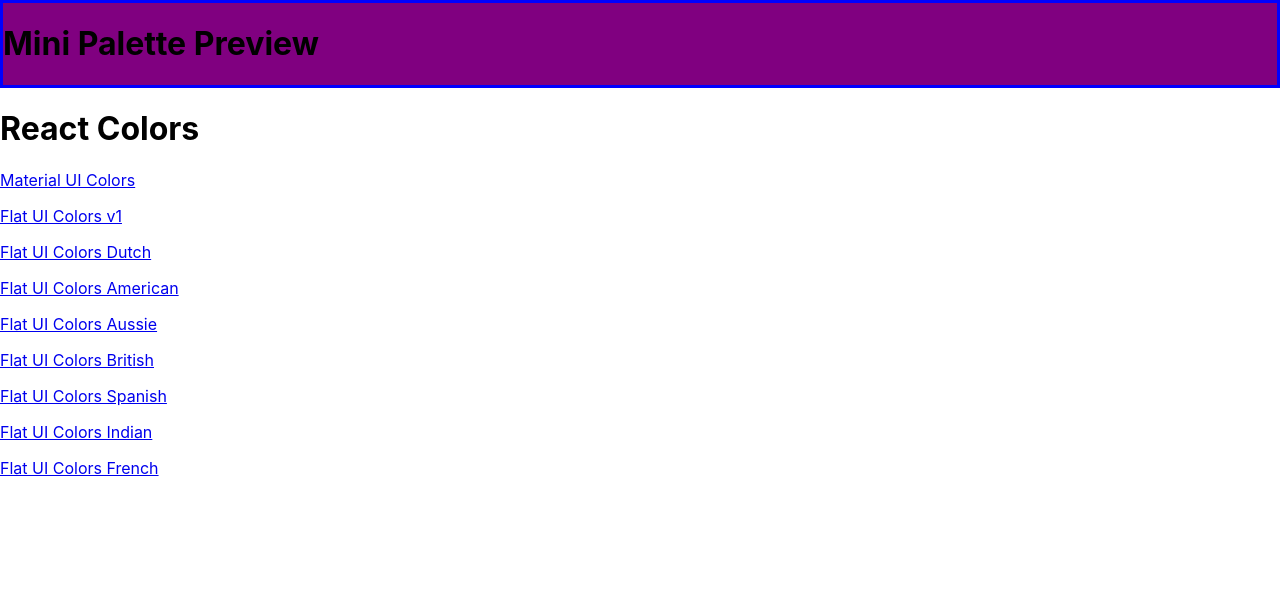
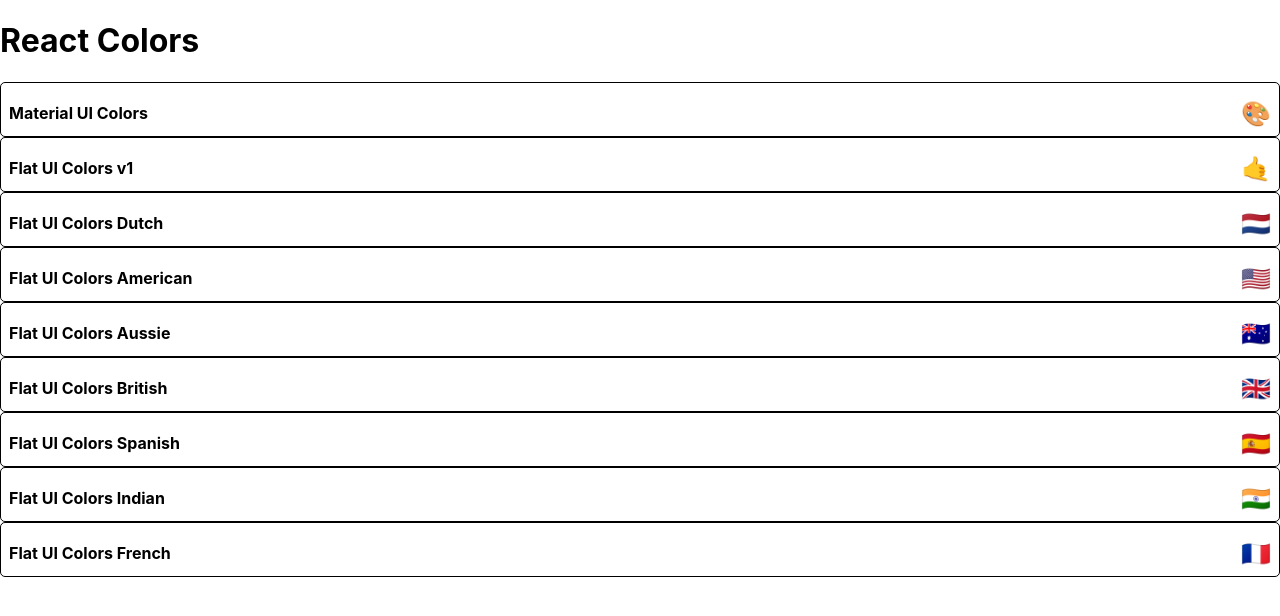
Before and after one commit to damienluzzo33/color-palette-maker, a React (Create React App) app: page / in a window 1280 px wide. Shown: the top 616 px of the page. Built offline with nearby package versions, Linux system fonts and the light colour scheme; the HTML template or start-up script is replaced by a standard one.

Commit message:
begin styling of mini palettepreview component

```diff
--- a/src/AllColorPalettes.js
+++ b/src/AllColorPalettes.js
@@ -7,12 +7,9 @@
 		const { allPalettes } = this.props;
 		return (
 			<div>
-                <MiniPalette />
 				<h1>React Colors</h1>
 				{allPalettes.map((p) => (
-					<p>
-						<Link to={`/palette/${p.id}`}>{p.paletteName}</Link>
-					</p>
+					<MiniPalette {...p} />
 				))}
 			</div>
 		);
--- a/src/MiniPalettePreview.js
+++ b/src/MiniPalettePreview.js
@@ -2,16 +2,47 @@
 import { withStyles } from '@material-ui/styles';
 
 const styles = {
-	main: {
-		backgroundColor: 'purple',
-		border: '3px solid blue'
-	}
+	root: {
+        backgroundColor: "white",
+        border: "1px solid black",
+        borderRadius: "5px",
+        padding: "0.5rem",
+        position: "relative",
+        overflow: "hidden",
+        "&:hover": {
+            cursor: "pointer"
+        }
+    },
+    colors: {
+        backgroundColor: "grey"
+    },
+    title: {
+        display: "flex",
+        justifyContent: "space-between",
+        alignItems: "center",
+        margin: "0",
+        color: "black",
+        paddingTop: "0.5rem",
+        fontSize: "1rem",
+        position: "relative"
+    },
+    emoji: {
+        marginLeft: "0.5rem",
+        fontSize: "1.5rem"
+    }
 };
 
 function MiniPalette(props) {
+    const { classes, paletteName, emoji, id } = props;
+
 	return (
-		<div className={props.classes.main}>
-			<h1>Mini Palette Preview</h1>
+		<div className={classes.root} key={id}>
+			<div className={classes.colors}>
+
+            </div>
+            <h5 className={classes.title}>
+                {paletteName} <span className={classes.emoji}>{emoji}</span>
+            </h5>
 		</div>
 	);
 }
```
